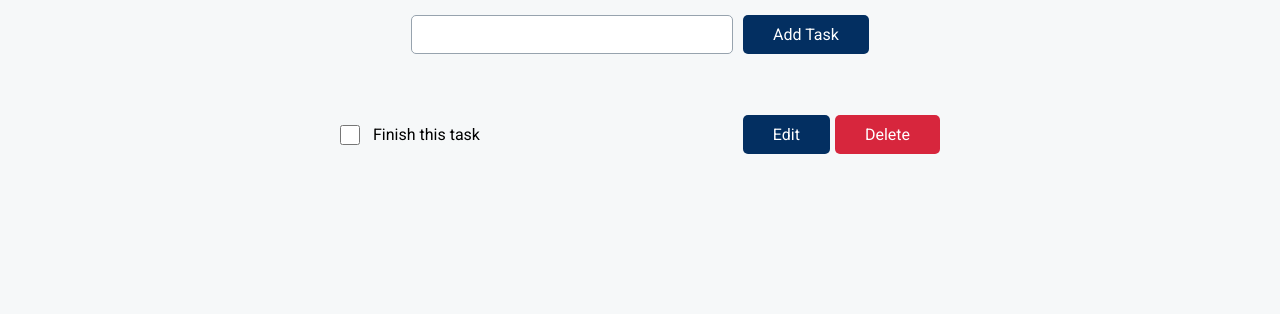
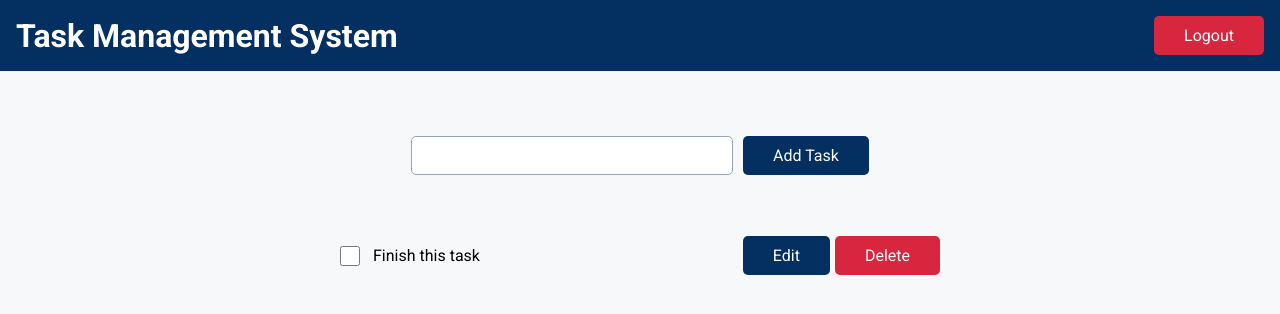
Before and after one commit to MostafaSamer/task-management-app, a React (Create React App) app: page / in a window 1280 px wide. Shown: the top 314 px of the page. Built offline with nearby package versions, Linux system fonts and the light colour scheme; data requests are answered from the project's data file.

Commit message:
add header to logout

```diff
--- a/src/components/molecules/AddTask/index.jsx
+++ b/src/components/molecules/AddTask/index.jsx
@@ -2,18 +2,23 @@ import Input from "components/atoms/input";
 import styles from "./index.module.scss";
 import { useState } from "react";
 import CtaButton from "components/atoms/CtaButton";
-import { useDispatch } from "react-redux";
+import { useDispatch, useSelector } from "react-redux";
 import Tasks from "redux/tasks";
+import Users from "redux/users";
 
 const AddTask = () => {
 
     const dispatch = useDispatch();
+    const user = useSelector(Users.selectors.getCurrentUser)
     const [value, setValue] = useState("");
 
     const addTask = (e) => {
         e.preventDefault();
         if(value === "") return;
-        dispatch(Tasks.thunks.createTask(value))
+        dispatch(Tasks.thunks.createTask({
+            title: value,
+            userId: user.id
+        }))
         setValue("");
     }
 
--- /dev/null
+++ b/src/components/molecules/Header/index.jsx
@@ -0,0 +1,29 @@
+import { useDispatch } from "react-redux"
+import styles from "./index.module.scss"
+import User from "redux/users"
+import CtaButton from "components/atoms/CtaButton";
+
+const Header = () => {
+
+    const dispatch = useDispatch();
+
+    const handleLogOut = () => dispatch(User.slice.actions.logout())
+
+    return (
+        <header className={styles.header}>
+            <div className={styles.headerLeft}>
+                <h1>Task Management System</h1>
+            </div>
+            <div className={styles.headerRight}>
+                <CtaButton
+                    onClick={handleLogOut}
+                    style={"danger"}
+                    text={"Logout"}
+                />
+            </div>
+        </header>
+    );
+
+}
+
+export default Header
--- /dev/null
+++ b/src/components/molecules/Header/index.module.scss
@@ -0,0 +1,24 @@
+@import 'theme/colors.scss';
+@import 'theme/breakpoints.scss';
+
+.header {
+    display: flex;
+    justify-content: space-between;
+    align-items: center;
+    padding: 16px;
+    background-color: $color-primary;
+    color: $color-white;
+    margin-bottom: 50px;
+
+    @media (max-width: $sm) {
+        flex-direction: column;
+        row-gap: 10px;
+    }
+
+  .headerLeft {
+    h1 {
+        margin: 0;
+        color: $color-white;
+      }
+  }
+}
--- a/src/redux/tasks/thunks.js
+++ b/src/redux/tasks/thunks.js
@@ -22,9 +22,9 @@ export const getAllTasks = createAsyncThunk('tasks/getAllTasks', async (params,
 export const createTask = createAsyncThunk('tasks/createTask', async (data, thunkAPI) => {
   try {
     const params = {
-      title: data,
+      title: data.title,
       completed: false,
-      userId: 1
+      userId: data.userId
     }
     const response = await TasksAPI.createTask(params);
     return { data: response.data };
--- a/src/screens/user/home/index.jsx
+++ b/src/screens/user/home/index.jsx
@@ -1,9 +1,11 @@
 import AddTask from "components/molecules/AddTask"
+import Header from "components/molecules/Header"
 import ListTasks from "components/molecules/ListTasks"
 
 const Home = () => {
     return (
         <div>
+            <Header />
             <AddTask />
             <ListTasks />
         </div>
```
